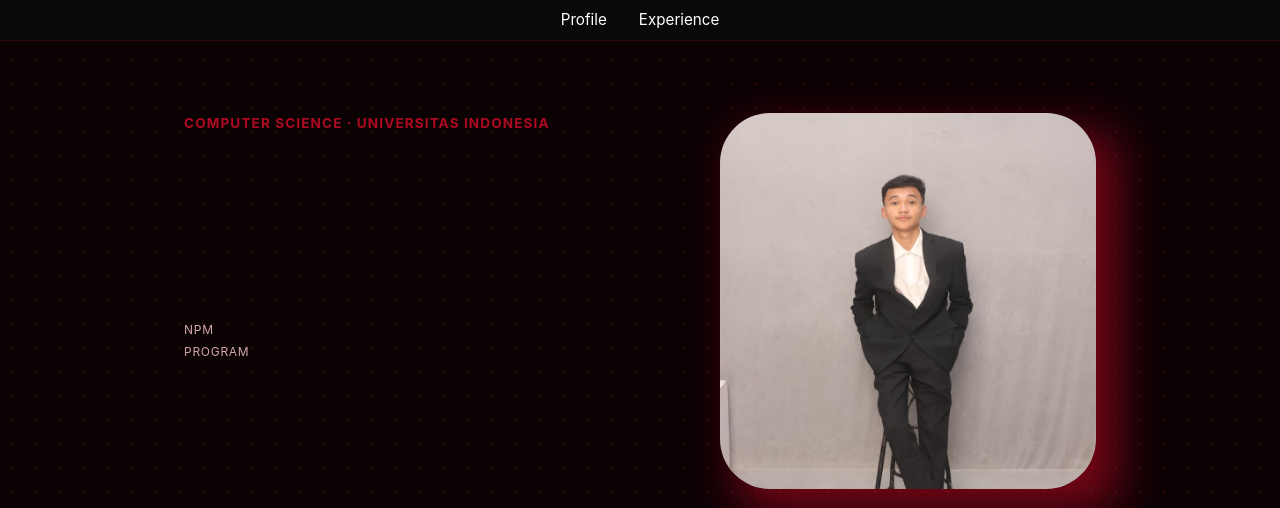
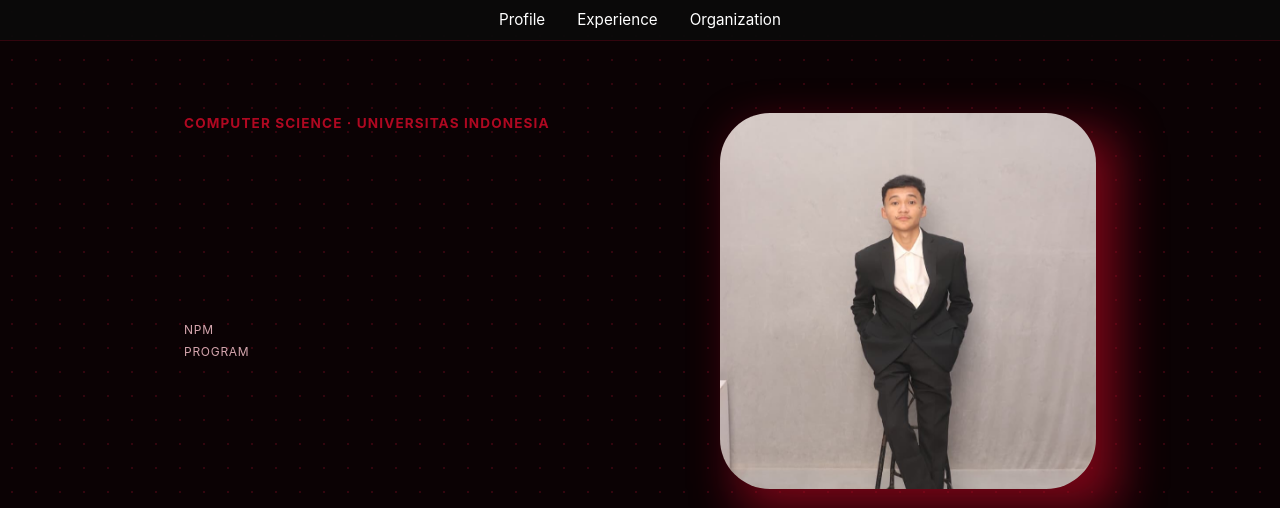
Before and after one commit to Fathir-athaa/myportofolio, a Django app: template templates/index.html in a window 1280 px wide. Shown: the top 508 px of the page. Run offline with Django 5.2, Linux system fonts and the light colour scheme; the template is opened without the code that fills it, so the values that code supplies are empty; parts of the project's set-up code (start-up, migrations or seed data) failed here and were passed over.

Commit message:
refactor(templates): add organization navigation link to navbar across pages

```diff
--- a/templates/experience.html
+++ b/templates/experience.html
@@ -19,6 +19,7 @@
         <nav>
           <a href="{% url 'main:show_main' %}">Profile</a>
           <a href="{% url 'main:show_experience' %}">Experience</a>
+          <a href="{% url 'main:show_organization' %}">Organization</a>
         </nav>
       </div>
     </header>
--- a/templates/index.html
+++ b/templates/index.html
@@ -16,6 +16,7 @@
             <nav>
                 <a href="{% url 'main:show_main' %}">Profile</a>
                 <a href="{% url 'main:show_experience' %}">Experience</a>
+                <a href="{% url 'main:show_organization' %}">Organization</a>
             </nav>
         </div>
     </header>
```
